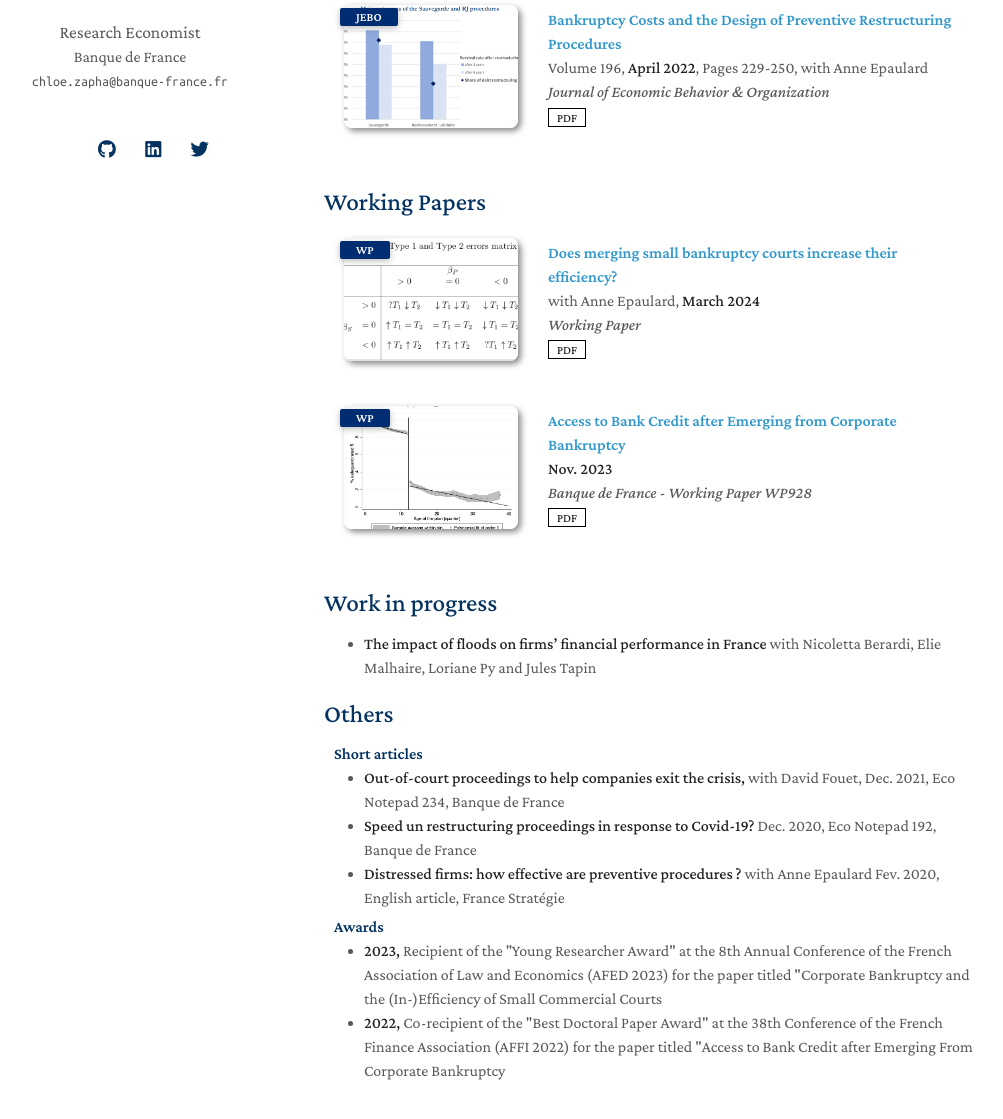
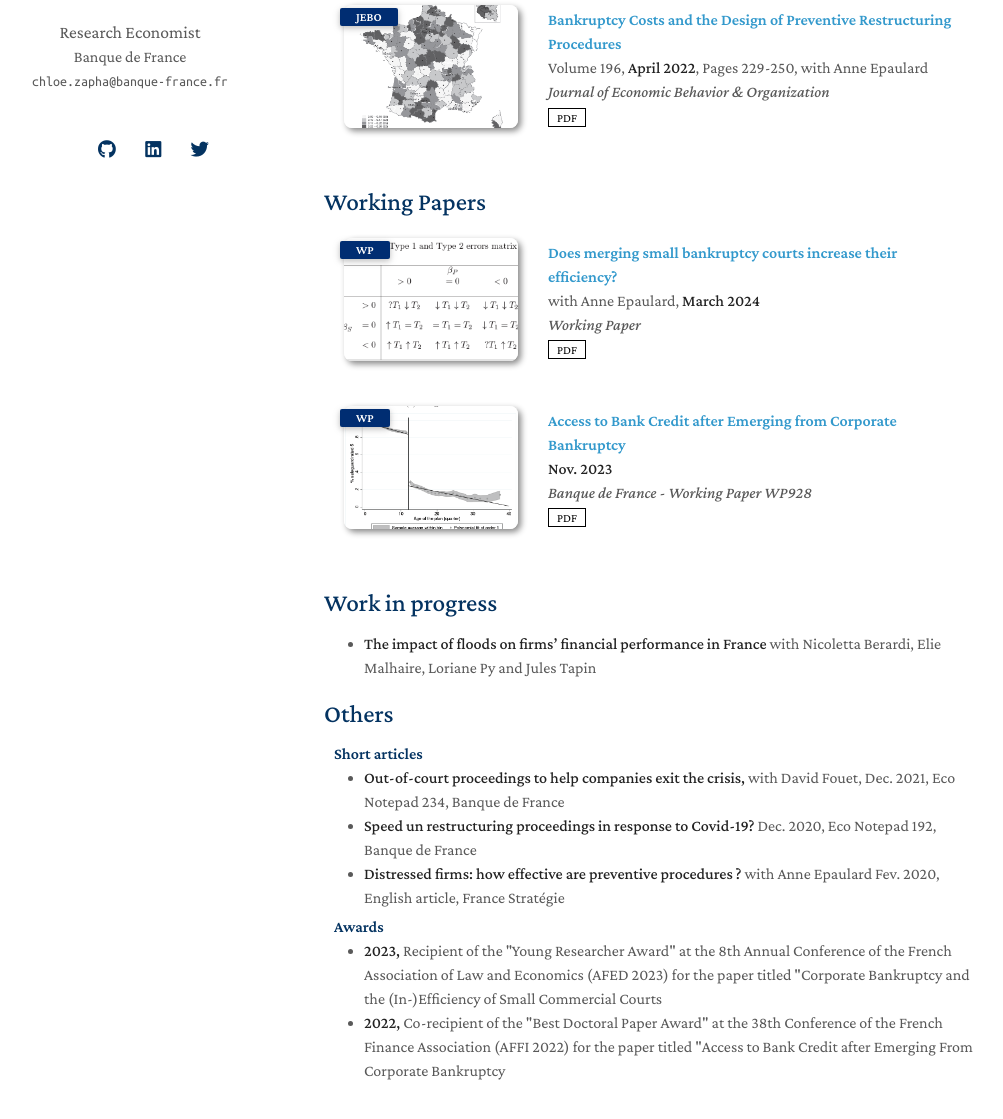
Before and after one commit to czapha/monsite, a Jekyll site: the page built from index.md, in a window 1280 px wide and 1383 px high. Shown: the part 221-1340 px from the top of the window, without its empty margins (146-1149 px from the left). Built offline with Jekyll 4.4.1, drawn with Linux system fonts in a browser that asks for light colours; nearby versions of some CDN libraries; a style sheet for code colours, icons or effects is not loaded; our own code applies the rules of GitHub Pages for plain Markdown files.

Commit message:
Update publications.yml

```diff
--- a/_data/publications.yml
+++ b/_data/publications.yml
@@ -7,5 +7,5 @@ main:
     pdf: https://www.sciencedirect.com/science/article/pii/S0167268122000476
     #code: https://github.com/MrGiovanni/ContinualLearning
     #bibtex: https://bib.yliu.me/MICCAI23.txt
-    image: ./assets/img/sauvegarde_illu.PNG
+    image: ./assets/img/sauvegarde2_illu.PNG
     #notes: Early Accept
```
